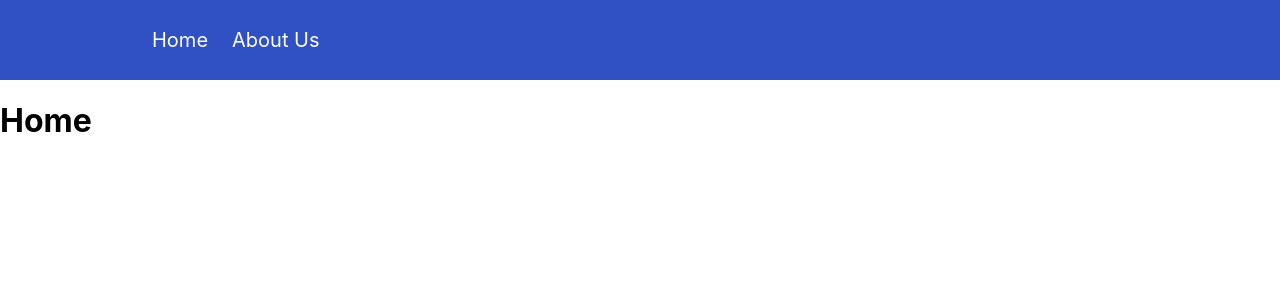
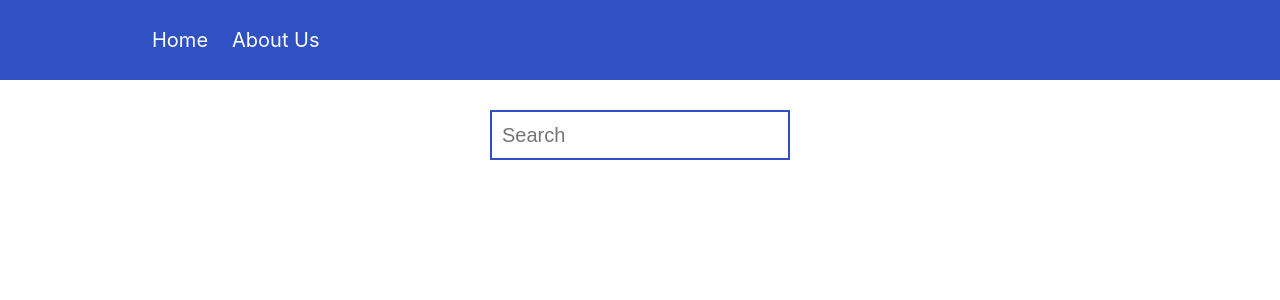
Before and after one commit to yuksak/tasks-yuksak-REACT2022Q3, a React (Create React App) app in the folder react-components/: page / in a window 1280 px wide. Shown: the top 300 px of the page. Built offline with nearby package versions, Linux system fonts and the light colour scheme.

Commit message:
feat: implement search

```diff
--- /dev/null
+++ b/react-components/src/components/searchBar/index.module.scss
@@ -0,0 +1,18 @@
+.search {
+  margin: 30px 0;
+  text-align: center;
+
+  &__input {
+    height: 50px;
+    min-width: 300px;
+    padding: 5px 10px;
+    font-size: 1.25rem;
+    border: 2px solid #2f51c4;
+    border-radius: 0;
+
+    &:focus {
+      border-color: #ccc;
+      outline: none;
+    }
+  }
+}
--- /dev/null
+++ b/react-components/src/components/searchBar/index.tsx
@@ -0,0 +1,14 @@
+import React, { Component } from 'react';
+import classes from './index.module.scss';
+
+class SearchBar extends Component {
+  render() {
+    return (
+      <div className={classes.search}>
+        <input type="search" placeholder="Search" className={classes.search__input} />
+      </div>
+    );
+  }
+}
+
+export default SearchBar;
--- a/react-components/src/pages/Home/index.tsx
+++ b/react-components/src/pages/Home/index.tsx
@@ -1,8 +1,9 @@
 import React, { Component } from 'react';
+import SearchBar from 'components/searchBar';
 
 class Home extends Component {
   render() {
-    return <h1>Home</h1>;
+    return <SearchBar />;
   }
 }
 
```
